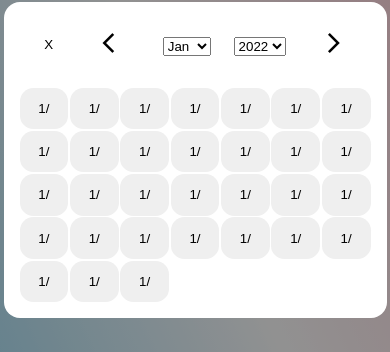
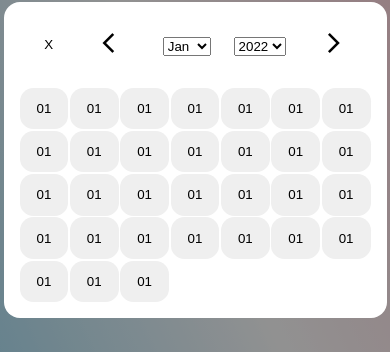
Before and after one commit to AysegulTopyurek/reactjs-custom-calendar-with-hooks, a React (Create React App) app: page / in a window 390 px wide. Both pictures are taken after a click on the button "CheckIn". Shown: the part 262-614 px from the top of the page. Built offline with nearby package versions, Linux system fonts and the light colour scheme.

Commit message:
mobile problem solved

```diff
--- a/src/components/Calendar/index.js
+++ b/src/components/Calendar/index.js
@@ -16,6 +16,7 @@ function Calendar({
   handleChangeYear,
 }) {
   const months = [1, 2, 3, 4, 5, 6, 7, 8, 9, 10, 11, 12];
+
   const minYears = Array(currentYear - (currentYear - 20))
     .fill("")
     .map((v, idx) => currentYear - 1 - idx);
@@ -90,7 +91,7 @@ function Calendar({
                 style={{ backgroundColor: setColor(item), cursor: "pointer" }}
                 onClick={() => selectDate(item)}
               >
-                {item.slice(0, 2)}
+                {moment(item, "DD/YY/MMMM").format("DD")}
               </button>
             ))}
           </div>
```
